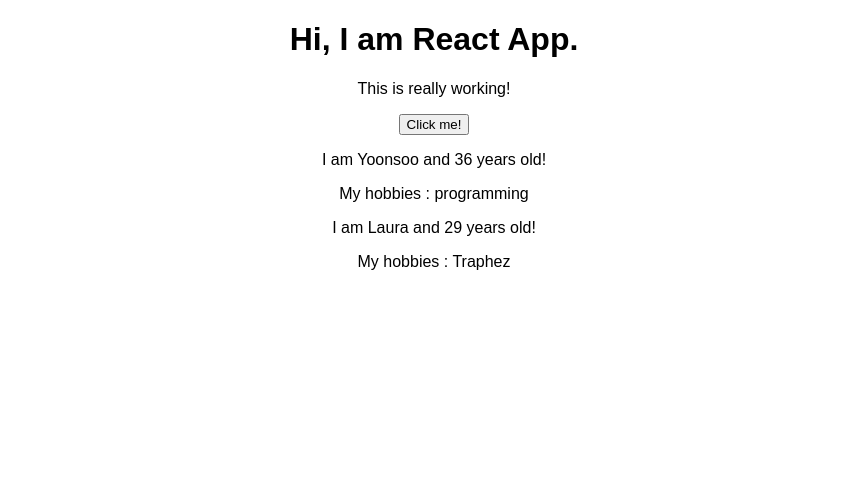
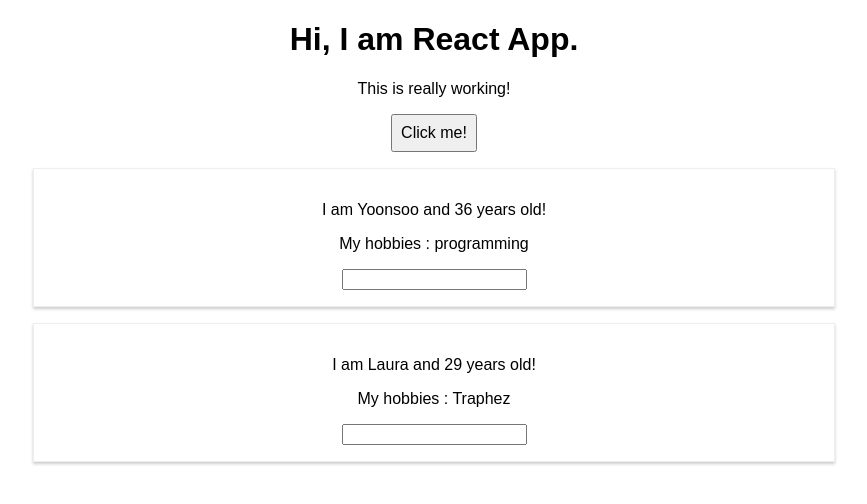
Before and after one commit to ypark9/my-first-React-app, a React (Create React App) app: page / in a window 1280 px wide. Shown: the top 504 px of the page, without its empty margins (206-1073 px from the left). Built offline with nearby package versions, Linux system fonts and the light colour scheme.

Commit message:
inline style 1

```diff
--- a/src/App.js
+++ b/src/App.js
@@ -1,4 +1,4 @@
-import React, { Component, useState } from 'react';
+import React, { Component } from 'react';
 import './App.css';
 import Person from './Person/Person';
 
@@ -6,26 +6,52 @@ class App extends Component {
 	//props and state are core concept of React.
 	//actually only changes in props and/or state trigger React to re-render
 	// and update the DOM in the browser.
-	state = [ { name: 'Yoonsoo', age: 36 }, { name: 'Laura', age: 29 } ];
+	state = {
+		people: [ { name: 'Yoonsoo', age: 36 }, { name: 'Laura', age: 29 } ]
+	};
 
-	onClickHandler = function() {
-		console.log('was clicked!');
+	onClickHandler = (newName) => {
+		this.setState({
+			people: [ { name: newName, age: 35 }, { name: 'Laura Park', age: 29 } ]
+		});
 	};
+
+	nameChangedHandler = (event) => {
+		this.setState({
+			people: [ { name: event.target.value, age: 35 }, { name: 'Laura Park', age: 29 } ]
+		});
+	};
+
 	//react calles this method to render html to DOM
 	render() {
+		//inline style
+		const style = {
+			backGroudColor: 'white',
+			font: 'inherit',
+			border: '1x solid blue',
+			padding: '8px',
+			cursor: 'Pointer'
+		};
+
 		return (
 			/////////JSX, not html (syntetic sugar)
 			// class cannot be used because reserved in js.
 			<div className="App">
 				<h1>Hi, I am React App.</h1>
 				<p>This is really working!</p>
-				<button onClick={this.onClickHandler}> Click me! </button>
-				<Person name={this.state[0].name} age={this.state[0].age}>
+				<button style={style} onClick={() => this.onClickHandler('YOPA from the button')}>
 					{' '}
+					Click me!{' '}
+				</button>
+				<Person
+					name={this.state.people[0].name}
+					age={this.state.people[0].age}
+					click={this.onClickHandler.bind(this, 'YOPA MAN')}
+					change={this.nameChangedHandler}
+				>
 					My hobbies : programming{' '}
 				</Person>
-				<Person name={this.state[1].name} age={this.state[1].age}>
-					{' '}
+				<Person name={this.state.people[1].name} age={this.state.people[1].age}>
 					My hobbies : Traphez{' '}
 				</Person>
 			</div>
--- /dev/null
+++ b/src/Person/Person.css
@@ -0,0 +1,8 @@
+.Person {
+	width: 60%;
+	margin: 16px auto;
+	border: 1px solid #eee;
+	box-shadow: 0 2px 3px #ccc;
+	padding: 16px;
+	text-align: center;
+}
--- a/src/Person/Person.js
+++ b/src/Person/Person.js
@@ -2,14 +2,19 @@ import React from 'react'; //need to have to return JSX
 //props and state are core concept of React.
 //actually only changes in props and/or state trigger React to re-render
 // and update the DOM in the browser.
+import './Person.css';
 
-const person = (props) => { //ES6
-return (
-    <div>
-        <p>I am {props.name} and {props.age} years old!</p>
-        <p>{props.children}</p>
-    </div>
-    )
+const person = (props) => {
+	//ES6
+	return (
+		<div className="Person">
+			<p onClick={props.click}>
+				I am {props.name} and {props.age} years old!
+			</p>
+			<p>{props.children}</p>
+			<input type="text" onChange={props.change} />
+		</div>
+	);
 };
 
 export default person;
```
Also changed, not shown: package.json (+12 -0 lines).
